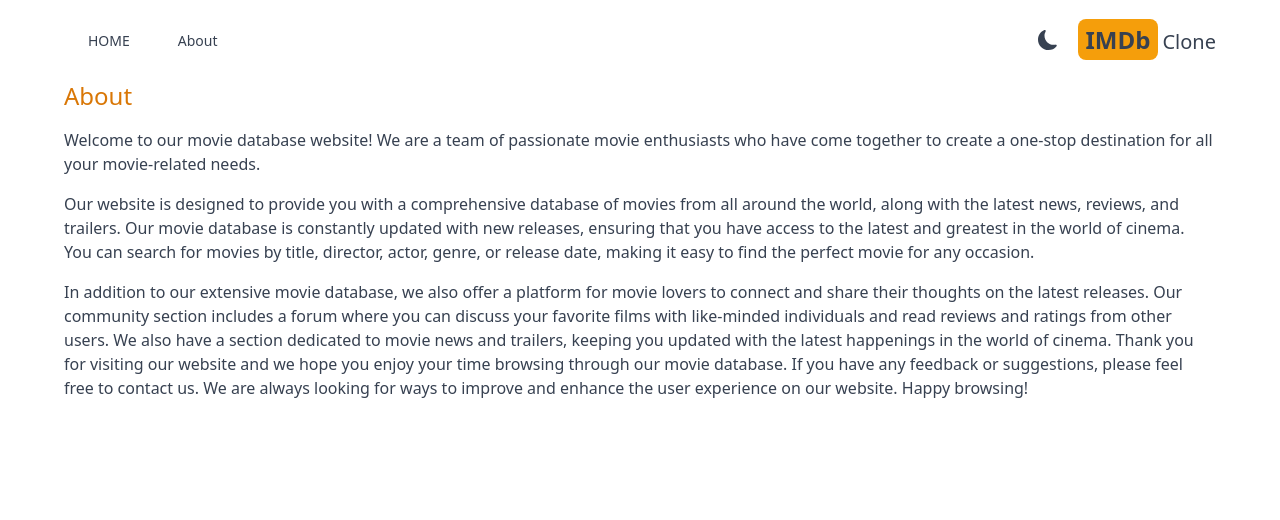
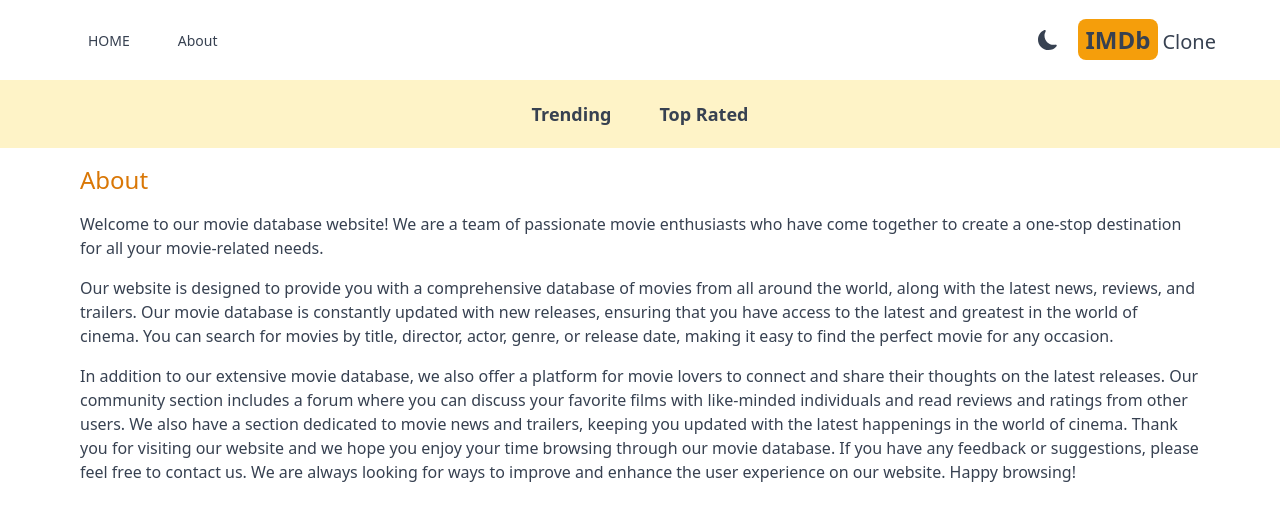
Before and after one commit to AhmadAlhazmi75/imdbClone, a Next.js app: page /about in a window 1280 px wide. Shown: the top 520 px of the page. Built offline with nearby package versions, Linux system fonts and the light colour scheme.

Commit message:
create the navbar component

```diff
--- a/src/app/about/page.jsx
+++ b/src/app/about/page.jsx
@@ -1,6 +1,6 @@
 function About() {
   return (
-    <div className="max-w-6xl mx-auto space-y-4">
+    <div className="max-w-6xl mx-auto space-y-4 p-4">
       <h1 className="text-2xl font-medium text-amber-600">About</h1>
       <p>
         Welcome to our movie database website! We are a team of passionate movie
--- a/src/app/layout.jsx
+++ b/src/app/layout.jsx
@@ -1,6 +1,7 @@
 import Header from "@/components/Header";
 import "./globals.css";
 import Providers from "./Providers";
+import Navbar from "@/components/Navbar";
 export default function RootLayout({ children }) {
   return (
     <html lang="en">
@@ -9,6 +10,7 @@
           {/* {header} */}
           <Header />
           {/* navbar */}
+          <Navbar />
           {/* searchbox */}
           {children}
         </Providers>
--- /dev/null
+++ b/src/components/Navbar.jsx
@@ -0,0 +1,12 @@
+import NavbarItem from "./NavbarItem";
+
+function Navbar() {
+  return (
+    <div className="flex justify-center dark:bg-gray-600 bg-amber-100 lg:text-lg p-5">
+      <NavbarItem title="Trending" param="fetchTrending" />
+      <NavbarItem title="Top Rated" param="fetchTopRated" />
+    </div>
+  );
+}
+
+export default Navbar;
--- /dev/null
+++ b/src/components/NavbarItem.jsx
@@ -0,0 +1,23 @@
+"use client";
+import Link from "next/link";
+import { useSearchParams } from "next/navigation";
+function NavbarItem({ title, param }) {
+  const searchParams = useSearchParams();
+  const genre = searchParams.get("genre"); //because the link has ?genre=something
+  return (
+    <div>
+      <Link
+        className={`m-4 hover:text-amber-600 font-semibold p-2 ${
+          genre &&
+          genre === param &&
+          "underline underline-offset-8 decoration-4 decoration-amber-500 rounded-lg"
+        } `}
+        href={`/?genre=${param}`}
+      >
+        {title}
+      </Link>
+    </div>
+  );
+}
+
+export default NavbarItem;
```
